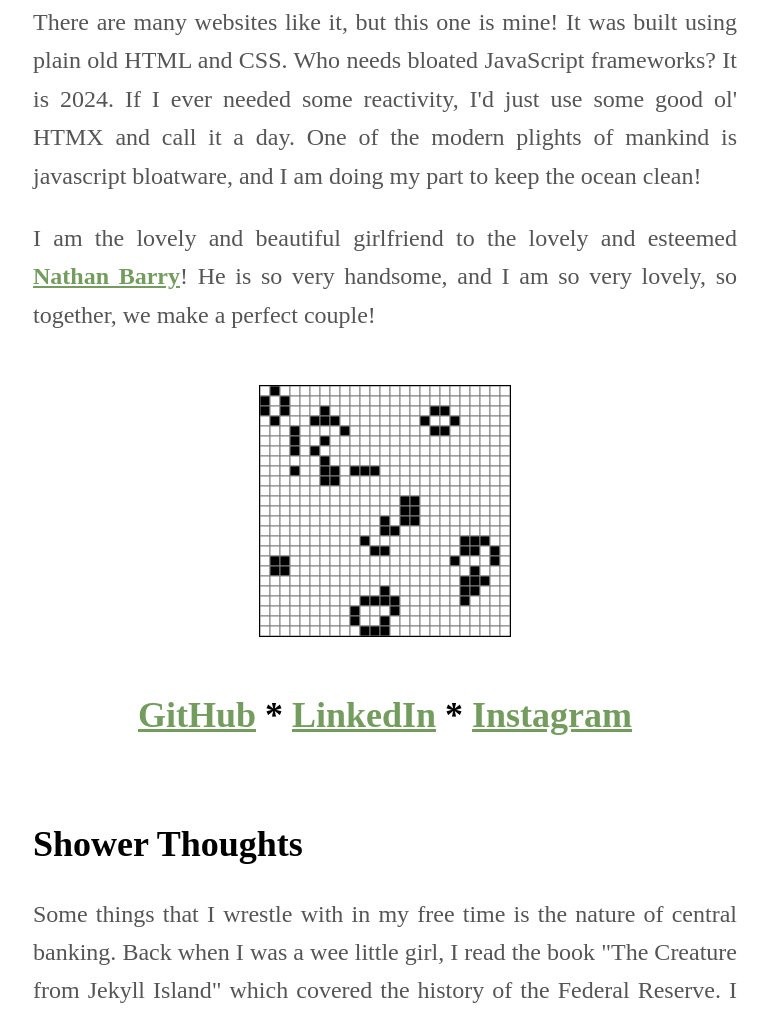
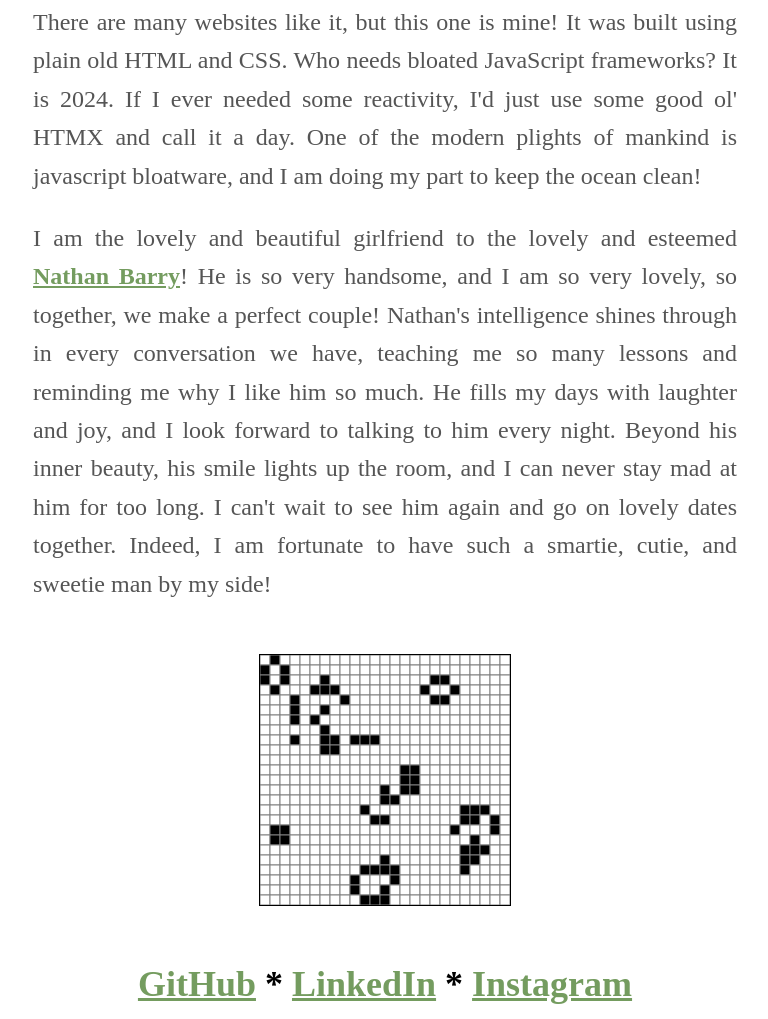
Before and after one commit to nathan-barry/girlfriend-website, a plain HTML site: page index.html in a window 1280 px wide. Shown: the part 983-2002 px from the top of the page, without its empty margins (255-1023 px from the left). Drawn offline with Linux system fonts and the light colour scheme.

Commit message:
Nathan dump

```diff
--- a/index.html
+++ b/index.html
@@ -20,7 +20,7 @@
 
             <p>There are many websites like it, but this one is mine! It was built using plain old HTML and CSS. Who needs bloated JavaScript frameworks? It is 2024. If I ever needed some reactivity, I'd just use some good ol' HTMX and call it a day. One of the modern plights of mankind is javascript bloatware, and I am doing my part to keep the ocean clean!</p>
 
-            <p>I am the lovely and beautiful girlfriend to the lovely and esteemed <a class="special-green" href="https://nathan.rs">Nathan Barry</a>! He is so very handsome, and I am so very lovely, so together, we make a perfect couple!</p>
+            <p>I am the lovely and beautiful girlfriend to the lovely and esteemed <a class="special-green" href="https://nathan.rs">Nathan Barry</a>! He is so very handsome, and I am so very lovely, so together, we make a perfect couple! Nathan's intelligence shines through in every conversation we have, teaching me so many lessons and reminding me why I like him so much. He fills my days with laughter and joy, and I look forward to talking to him every night. Beyond his inner beauty, his smile lights up the room, and I can never stay mad at him for too long. I can't wait to see him again and go on lovely dates together. Indeed, I am fortunate to have such a smartie, cutie, and sweetie man by my side! </p>
         </div>
         <br>
 
```
